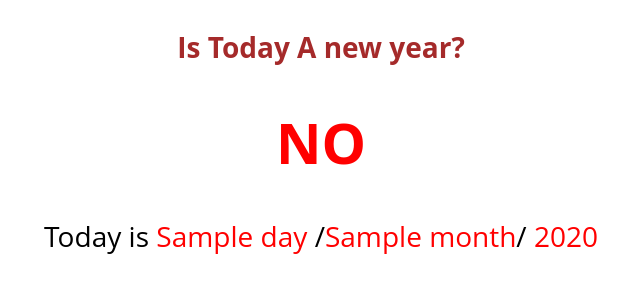
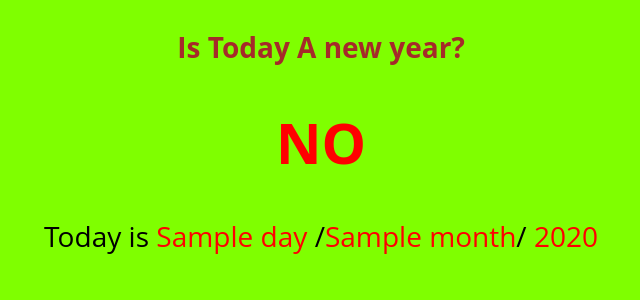
Before and after one commit to Stedoh55/Django, a Django app: template greetings/newyear/templates/newyear/index.html in a window 1280 px wide. Shown: the top 300 px of the page, without its empty margins (319-959 px from the left). Run offline with Django 5.2, Linux system fonts and the light colour scheme; the template is opened without the code that fills it: most values are stand-ins (such as "Sample title", 1, 10 or a date in 2020).

Commit message:
Adding the static css file to the django app

```diff
--- /dev/null
+++ b/greetings/newyear/static/newyear/styles.css
@@ -0,0 +1,3 @@
+body{
+    background-color: chartreuse;
+}
--- a/greetings/newyear/templates/newyear/index.html
+++ b/greetings/newyear/templates/newyear/index.html
@@ -1,7 +1,10 @@
+{% load static %}
+
 <!DOCTYPE html>
 <html>
     <head>
         <title>Is it New year</title>
+        <link href="{% static 'newyear/styles.css' %}" rel="stylesheet" />
     </head>
     <body style="text-align: center; font-size: 28px; font-family: Oxygen, Ubuntu, Cantarell, 'Open Sans', 'Helvetica Neue', sans-serif">
         <p style="font-weight: bold; color: brown;">Is Today A new year?</p>
--- a/greetings/newyear/views.py
+++ b/greetings/newyear/views.py
@@ -8,6 +8,6 @@ def index(request):
     return render(request, "newyear/index.html",{
         "newyear": now.month == 1 and now.day ==1,
         "month": now.month,
-        "day": now.days,
+        "day": now.day,
         "year": now.year
     })
```
